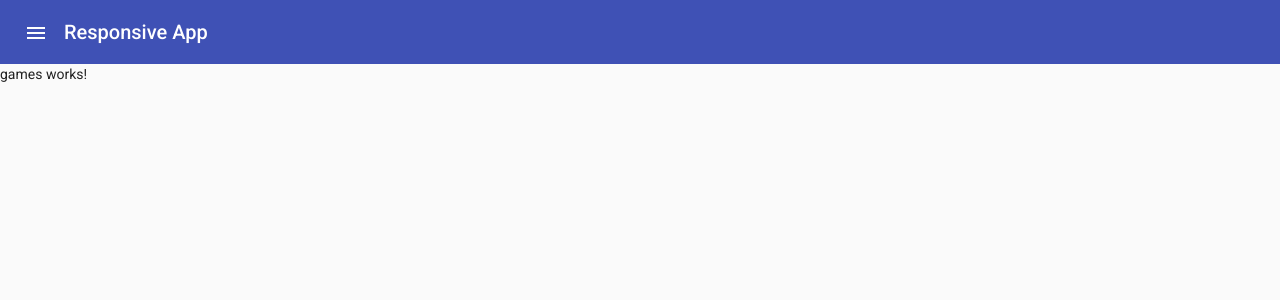
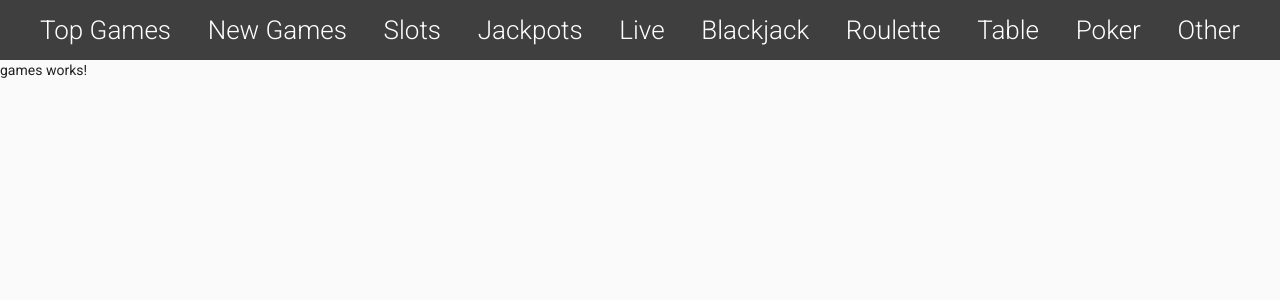
Before and after one commit to sdeli/jackpot-game, an Angular app: page /games in a window 1280 px wide. Shown: the top 300 px of the page. Built offline with nearby package versions, Linux system fonts and the light colour scheme.

Commit message:
feat(nav-bar): finished mobile first navbar
- Navbar colors, fonts, and behaviours.
- Navbar has different height on mobile and desktop views.
- Side nav closes if it was open and viewport size gone
from mobile to desktop.
- Navbar layout is different on mobile and desktop.

```diff
--- a/src/app/shell/shell.component.html
+++ b/src/app/shell/shell.component.html
@@ -1,20 +1,41 @@
-<div class="example-container" [class.example-is-mobile]="isMaxLargeHandset">
-  <mat-toolbar color="primary" class="example-toolbar">
-    <button mat-icon-button (click)="sideNav.toggle()">
-      <mat-icon>menu</mat-icon>
-    </button>
-    <h1 class="example-app-name">Responsive App</h1>
+<div class="jg-shell" [class.--over-large-tablet]="!isMaxLargeTablet">
+  <mat-toolbar class="toolbar">
+    <ng-container *ngIf="isMaxLargeTablet; else desktopView">
+      <button mat-icon-button (click)="sideNav.toggle()">
+        <mat-icon>menu</mat-icon>
+      </button>
+      <h1 class="title">Games</h1>
+    </ng-container>
+
+    <ng-template #desktopView>
+      <div fxLayout="row" fxLayoutAlign="space-between center" fxFill>
+        <h2 class="game-category">Top Games</h2>
+        <h2 class="game-category">New Games</h2>
+        <h2 class="game-category">Slots</h2>
+        <h2 class="game-category">Jackpots</h2>
+        <h2 class="game-category">Live</h2>
+        <h2 class="game-category">Blackjack</h2>
+        <h2 class="game-category">Roulette</h2>
+        <h2 class="game-category">Table</h2>
+        <h2 class="game-category">Poker</h2>
+        <h2 class="game-category">Other</h2>
+      </div>
+    </ng-template>
   </mat-toolbar>
 
-  <mat-sidenav-container class="example-sidenav-container" [style.marginTop.px]="isMaxLargeHandset ? 56 : 0">
-    <mat-sidenav
-      #sideNav
-      [mode]="isMaxLargeHandset ? 'over' : 'side'"
-      [fixedInViewport]="isMaxLargeHandset"
-      fixedTopGap="56"
-    >
+  <mat-sidenav-container class="sidenav-container">
+    <mat-sidenav #sideNav mode="side" [fixedInViewport]="isMaxLargeTablet" fixedTopGap="56">
       <mat-nav-list>
-        <a mat-list-item routerLink="." *ngFor="let nav of fillerNav">{{ nav }}</a>
+        <a mat-list-item routerLink=".">Top Games</a>
+        <a mat-list-item routerLink=".">New Games</a>
+        <a mat-list-item routerLink=".">Slots</a>
+        <a mat-list-item routerLink=".">Jackpots</a>
+        <a mat-list-item routerLink=".">Live</a>
+        <a mat-list-item routerLink=".">Blackjack</a>
+        <a mat-list-item routerLink=".">Roulette</a>
+        <a mat-list-item routerLink=".">Table</a>
+        <a mat-list-item routerLink=".">Poker</a>
+        <a mat-list-item routerLink=".">Other</a>
       </mat-nav-list>
     </mat-sidenav>
 
--- a/src/app/shell/shell.component.scss
+++ b/src/app/shell/shell.component.scss
@@ -1,31 +1,55 @@
-.example-container {
+$navbar-grey: #3f3f3f;
+
+.jg-shell {
   display: flex;
   flex-direction: column;
-  position: absolute;
   top: 0;
   bottom: 0;
   left: 0;
   right: 0;
+  position: fixed;
+  z-index: 2;
+
+  .title {
+    margin-left: 8px;
+    font-weight: 300;
+    font-size: 23px;
+  }
+
+  .sidenav-container {
+    flex: 1;
+  }
+
+  .sidenav-container {
+    flex: 1 0 auto;
+  }
+
+  &.--over-large-tablet {
+    position: absolute;
+    z-index: unset;
+
+    .game-category {
+      font-weight: 300;
+      font-size: 26px;
+    }
+  }
 }
 
-.example-is-mobile .example-toolbar {
-  position: fixed;
-  /* Make sure the toolbar will stay on top of the content as it scrolls past. */
-  z-index: 2;
+::ng-deep .jg-shell {
+  .mat-toolbar {
+    background: $navbar-grey;
+    color: white;
+  }
+
+  .mat-toolbar-single-row {
+    padding: 0 30px;
+    height: 50px;
+  }
+
+  &.--over-large-tablet {
+    .mat-toolbar-single-row {
+      padding: 0 40px;
+      height: 60px;
+    }
+  }
 }
-
-h1.example-app-name {
-  margin-left: 8px;
-}
-
-.example-sidenav-container {
-  /* When the sidenav is not fixed, stretch the sidenav container to fill the available space. This
-     causes `<mat-sidenav-content>` to act as our scrolling element for desktop layouts. */
-  flex: 1;
-}
-
-.example-is-mobile .example-sidenav-container {
-  /* When the sidenav is fixed, don't constrain the height of the sidenav container. This allows the
-     `<body>` to be our scrolling element for mobile layouts. */
-  flex: 1 0 auto;
-}
--- a/src/app/shell/shell.component.ts
+++ b/src/app/shell/shell.component.ts
@@ -1,15 +1,11 @@
-import { BreakpointObserver, BreakpointState, MediaMatcher } from '@angular/cdk/layout';
-import { AfterViewInit, Component, OnInit, ViewChild } from '@angular/core';
+import { BreakpointObserver, BreakpointState, Breakpoints } from '@angular/cdk/layout';
+import { AfterViewChecked, AfterViewInit, Component, OnInit, ViewChild } from '@angular/core';
 import { MediaChange, MediaObserver } from '@angular/flex-layout';
 import { MatDrawer } from '@angular/material/sidenav';
 import { Observable } from 'rxjs';
 
-export enum BreakPoints {
-  MaxLargeHandset = '(max-width: 599px)',
-  Delete = 'Delete',
-  Edit = 'Edit',
-  FetchList = 'FetchList',
-  FetchItemById = 'FetchItemById',
+export enum MediaBreakPoints {
+  MaxLargeTablet = '(max-width: 1279px)',
 }
 
 @Component({
@@ -17,31 +13,31 @@ export enum BreakPoints {
   templateUrl: './shell.component.html',
   styleUrls: ['./shell.component.scss'],
 })
-export class ShellComponent implements OnInit, AfterViewInit {
+export class ShellComponent implements OnInit, AfterViewChecked {
   fillerNav = Array.from({ length: 5 }, (_, i) => `Nav Item ${i + 1}`);
   sanny = true;
   breakPoint$: Observable<BreakpointState>;
   media$: Observable<MediaChange[]>;
-  isMaxLargeHandset: boolean;
+  isMaxLargeTablet: boolean;
 
   @ViewChild('sideNav') sideNav: MatDrawer;
 
   constructor(media: MediaObserver, private readonly breakpointObserver: BreakpointObserver) {
     this.media$ = media.asObservable();
-    this.breakPoint$ = breakpointObserver.observe(['(max-width: 599px)']);
-    this.isMaxLargeHandset = this.breakpointObserver.isMatched(BreakPoints.MaxLargeHandset);
+    this.breakPoint$ = breakpointObserver.observe([MediaBreakPoints.MaxLargeTablet]);
+    this.isMaxLargeTablet = this.breakpointObserver.isMatched(MediaBreakPoints.MaxLargeTablet);
   }
 
   ngOnInit() {}
-  ngAfterViewInit() {
+  ngAfterViewChecked() {
     this.breakPoint$.subscribe(res => {
-      this.isMaxLargeHandset = res.breakpoints[BreakPoints.MaxLargeHandset];
+      this.isMaxLargeTablet = res.breakpoints[MediaBreakPoints.MaxLargeTablet];
       this.closeNavOnLargeViewPort();
     });
   }
 
   closeNavOnLargeViewPort() {
-    if (!this.isMaxLargeHandset && this.sideNav.opened) {
+    if (!this.isMaxLargeTablet && this.sideNav.opened) {
       this.sideNav.toggle();
     }
   }
--- a/src/app/shell/shell.module.ts
+++ b/src/app/shell/shell.module.ts
@@ -6,9 +6,10 @@ import { CommonModule } from '@angular/common';
 import { RouterModule } from '@angular/router';
 
 import { ShellComponent } from './shell.component';
+import { FlexLayoutModule } from '@angular/flex-layout';
 
 @NgModule({
-  imports: [CommonModule, RouterModule, MaterialModule, BrowserAnimationsModule, BrowserModule],
+  imports: [CommonModule, RouterModule, MaterialModule, BrowserAnimationsModule, BrowserModule, FlexLayoutModule],
   declarations: [ShellComponent],
 })
 export class ShellModule {}
```
